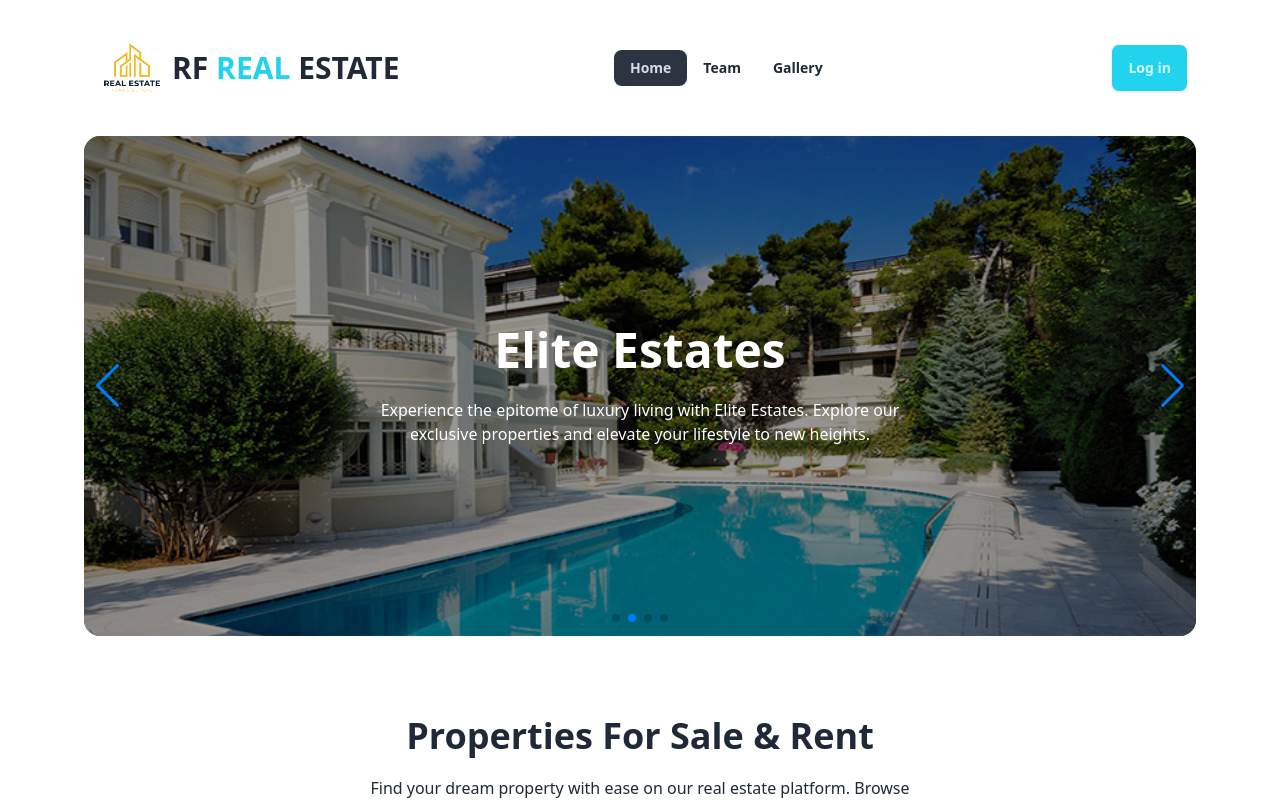
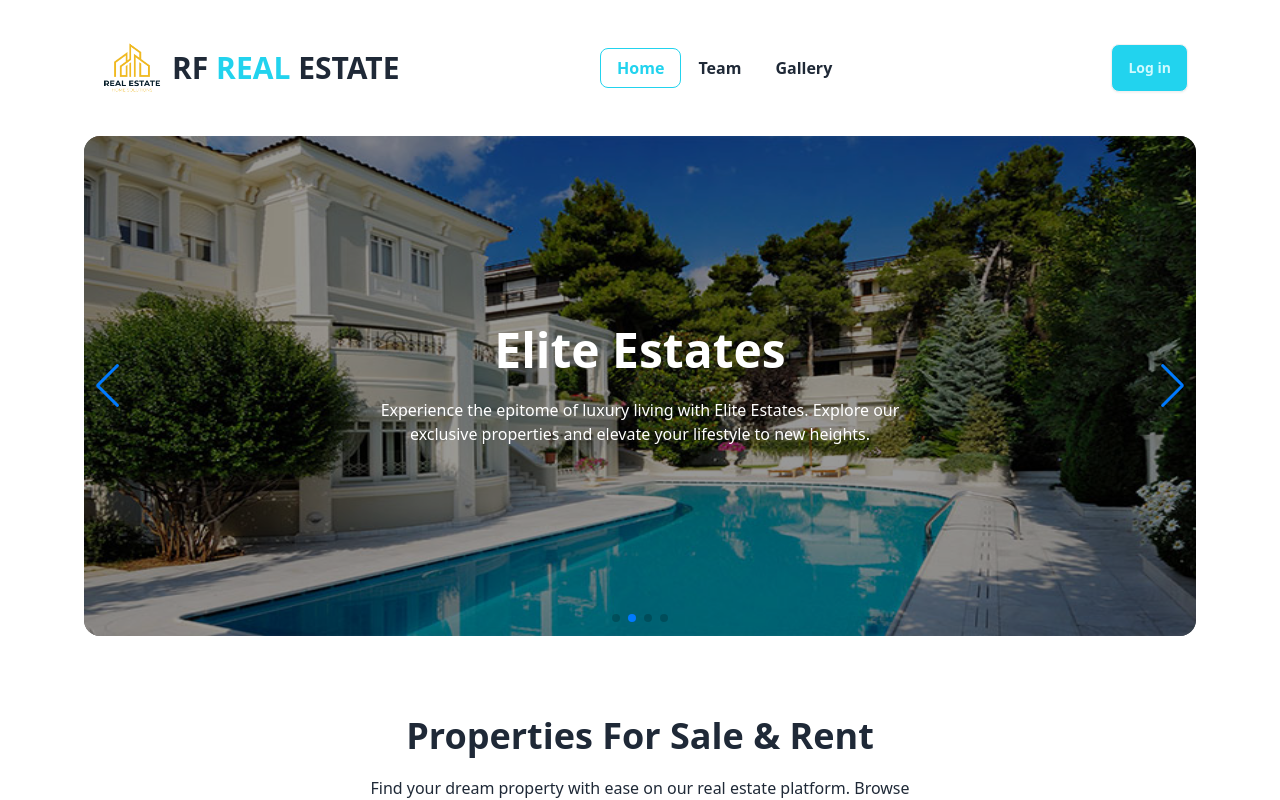
Before and after one commit to RfAraf/b9a9-real-estate, a React (Vite) app: page / in a window 1280 px wide. Shown: the top 800 px of the page. Built offline with nearby package versions, Linux system fonts and the light colour scheme; no server answers.

Commit message:
colored active nav links

```diff
--- a/src/pages/shared/Navbar.jsx
+++ b/src/pages/shared/Navbar.jsx
@@ -10,17 +10,53 @@ const Navbar = () => {
   const navLinks = (
     <>
       <li className="font-bold">
-        <NavLink to="/">Home</NavLink>
+        <NavLink
+          className={({ isActive }) =>
+            isActive
+              ? "bg-white border border-cyan-400 text-cyan-400 py-2 px-4 rounded-lg"
+              : "hover:bg-white hover:text-cyan-400 py-2 px-4 border border-transparent"
+          }
+          to="/"
+        >
+          Home
+        </NavLink>
       </li>
       <li className="font-bold">
-        <NavLink to="/team">Team</NavLink>
+        <NavLink
+          className={({ isActive }) =>
+            isActive
+              ? "bg-white border border-cyan-400 text-cyan-400 py-2 px-4 rounded-lg"
+              : "hover:bg-white hover:text-cyan-400 py-2 px-4 border border-transparent"
+          }
+          to="/team"
+        >
+          Team
+        </NavLink>
       </li>
       <li className="font-bold">
-        <NavLink to="/gallery">Gallery</NavLink>
+        <NavLink
+          className={({ isActive }) =>
+            isActive
+              ? "bg-white border border-cyan-400 text-cyan-400 py-2 px-4 rounded-lg"
+              : "hover:bg-white hover:text-cyan-400 py-2 px-4 border border-transparent"
+          }
+          to="/gallery"
+        >
+          Gallery
+        </NavLink>
       </li>
       {user && (
         <li className="font-bold">
-          <NavLink to="/updateProfile">Update Profile</NavLink>
+          <NavLink
+            className={({ isActive }) =>
+              isActive
+                ? "bg-white border border-cyan-400 text-cyan-400 py-2 px-4 rounded-lg"
+                : "hover:bg-white  hover:text-cyan-400 py-2 px-4 border border-transparent"
+            }
+            to="/updateProfile"
+          >
+            Update Profile
+          </NavLink>
         </li>
       )}
     </>
@@ -64,7 +100,7 @@ const Navbar = () => {
         </Link>
       </div>
       <div className="navbar-center justify-center  hidden lg:flex  ">
-        <ul className="menu menu-horizontal gap-3 lg:gap-0 px-1">{navLinks}</ul>
+        <ul className="menu-horizontal">{navLinks}</ul>
       </div>
       <div className="navbar-end ">
         {user ? (
```
